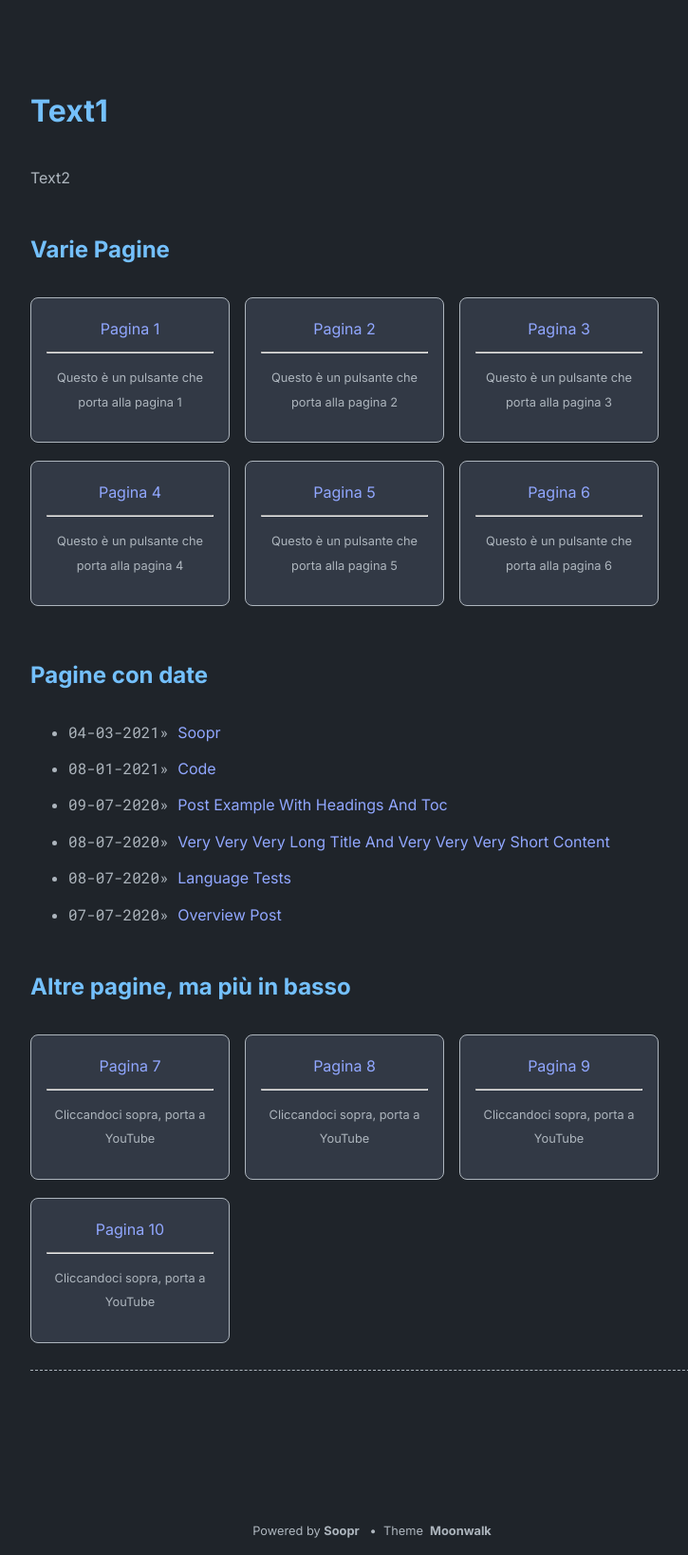
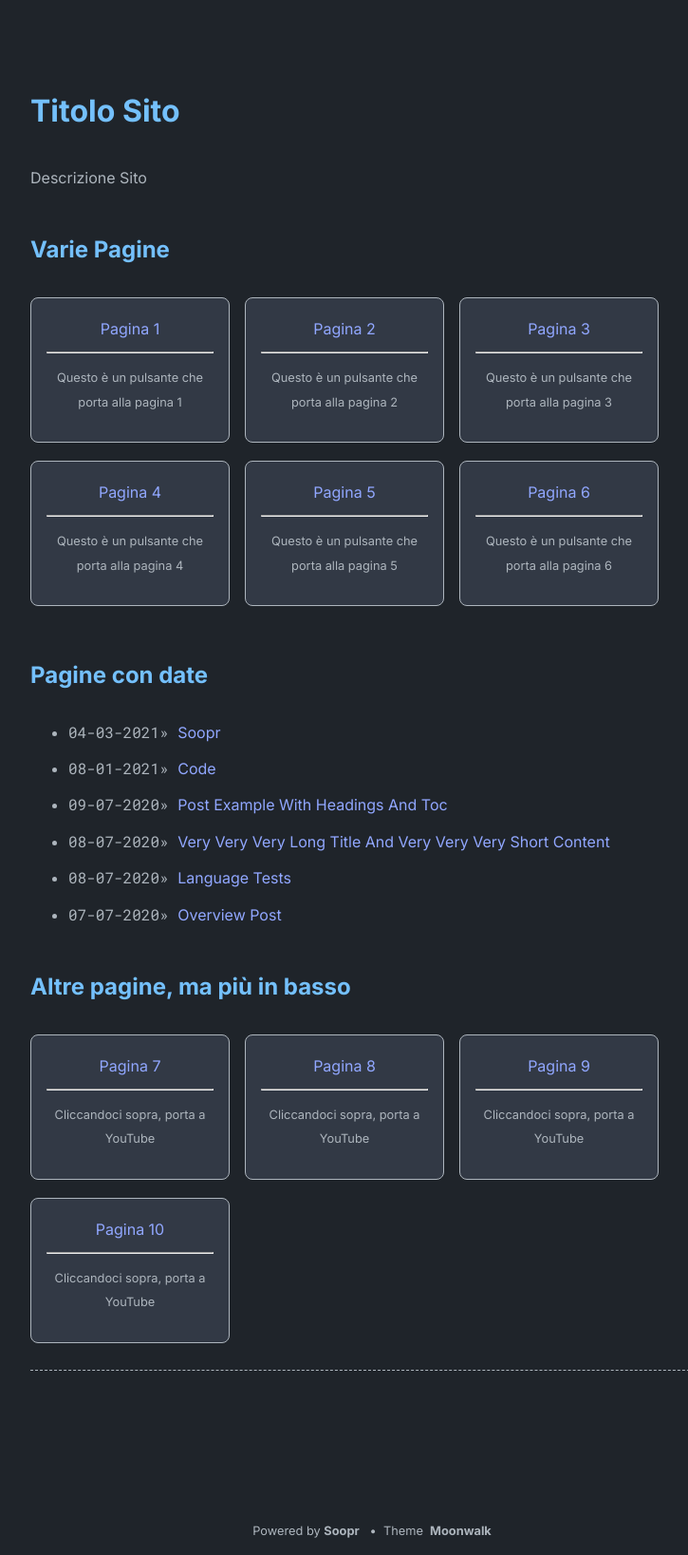
Before and after one commit to SWeeb87/Sito-per-la-silvia, a Jekyll site: the page built from index.md, in a window 1280 px wide. Shown: the whole page at 95% size, without its empty margins (248-973 px from the left). Built offline with Jekyll 4.4.1, drawn with Linux system fonts in a browser that asks for light colours.

Commit message:
Update _config.yml

```diff
--- a/_config.yml
+++ b/_config.yml
@@ -1,8 +1,8 @@
-title: Text1
-author: Text2
+title: Titolo Sito
+author: Autore Sito
 url: https://www.abhinavsaxena.com/moonwalk # root address of the site
 description: > # description of the site (multiple lines allowed)
-  Text2
+  Descrizione Sito
 
 permalink: /:slug
 
```
